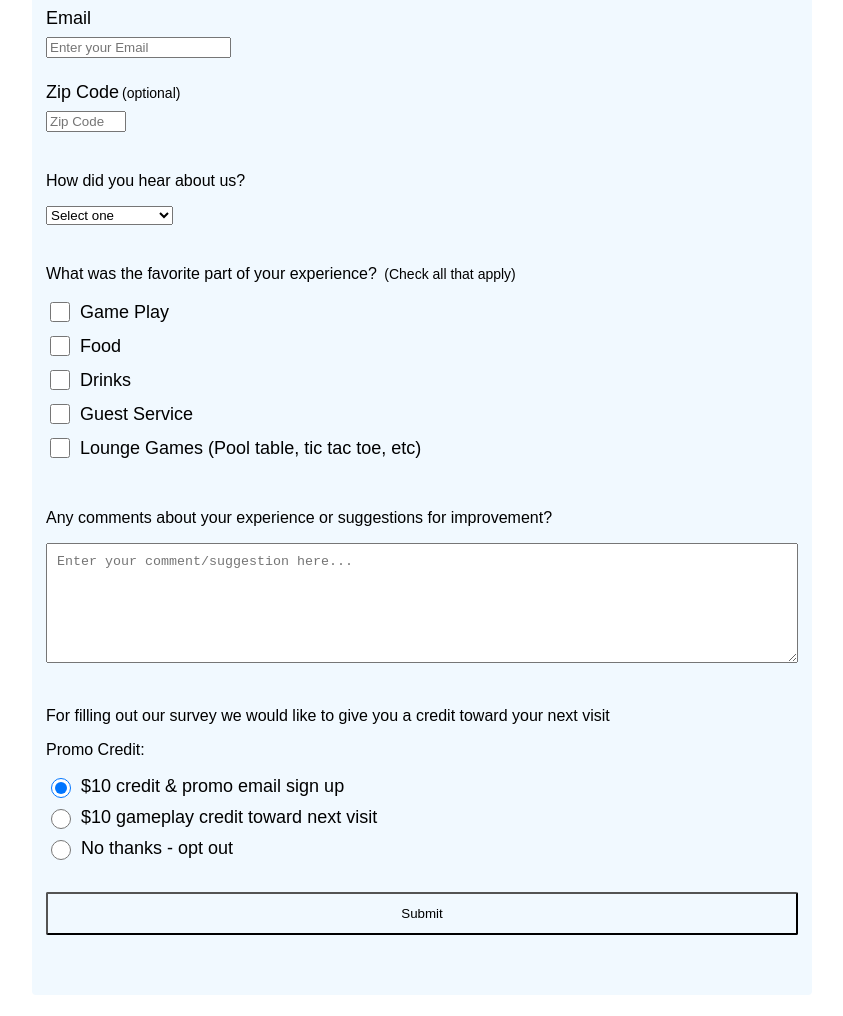
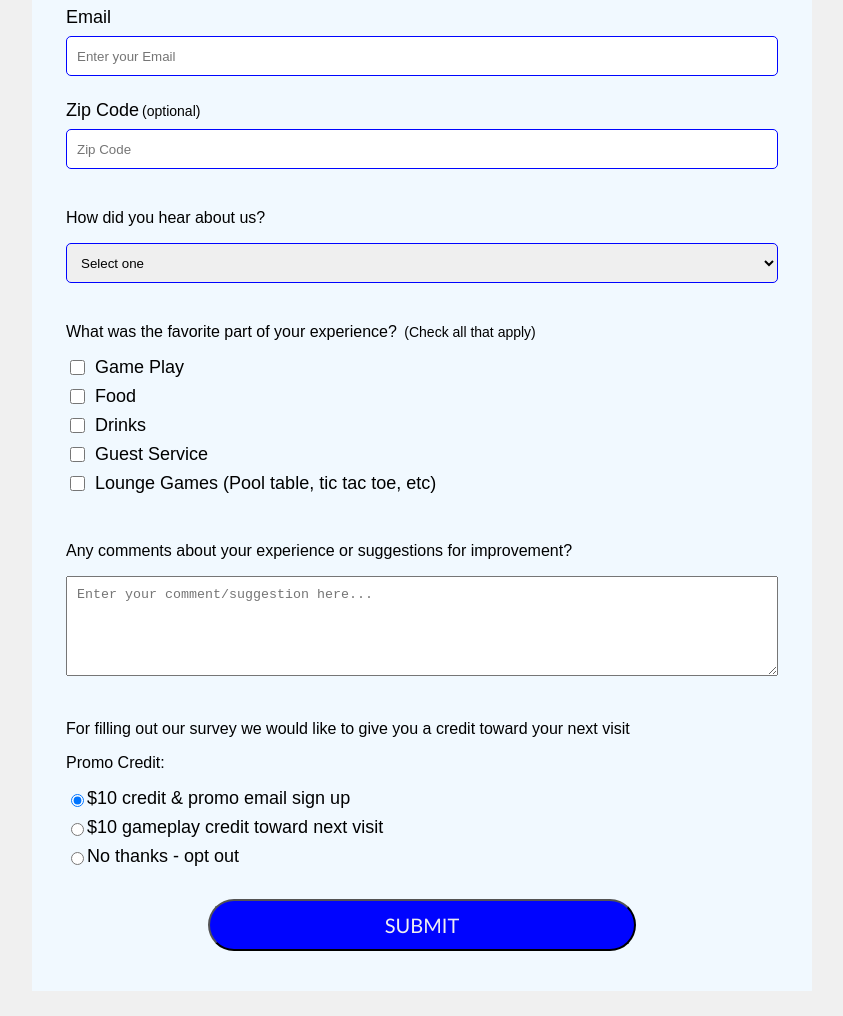
Before and after one commit to ChadHarper811/Customer-Service-Survey, a plain HTML site: page index.html in a window 1280 px wide. Shown: the part 304-1320 px from the top of the page, without its empty margins (218-1061 px from the left). Before the commit the page ends 1299 px from the top, so only its background shows below. Drawn offline with Linux system fonts and the light colour scheme.

Commit message:
changed more styling and colors for focus and textboxes

```diff
--- a/index.html
+++ b/index.html
@@ -86,7 +86,7 @@
 
         <div class="form-section">
           <button type="submit" id="submit" class="submit-btn">
-            Submit
+            SUBMIT
           </button>
         </div>
       </form>
--- a/style.css
+++ b/style.css
@@ -1,10 +1,10 @@
 /* Root colors */
 :root {
-  --white: f0f0f0;
+  --white: #f0f0f0;
   --lightblue: rgb(241, 249, 255, 1);
   --blue: rgb(0, 4, 255, 1);
   --darkblue: rgb(5, 7, 134, 1);
-  --agua: rgb(0, 255, 255, 1);
+  --aqua: rgb(0, 255, 255, 1);
 }
 
 *, *::before, *::after {
@@ -20,7 +20,7 @@ body {
 
 .main {
   width: 100%;
-  margin: 100px auto 0 auto;
+  margin: 100px auto 25px auto;
 }
 
 @media screen and (min-width: 610px) {
@@ -65,8 +65,7 @@ margin-left: 3px;
 
 form {
   background: var(--lightblue);
-  padding: 2.5rem 0.625rem;
-  border-radius: 0.25rem;
+  padding: 20px 30px;
 }
 
 .form-section {
@@ -74,45 +73,56 @@ form {
   padding: 0.25rem;
 }
 
-.form-control {
+.form-input {
   display: block;
   width: 100%;
-  height: 2.375rem;
-  padding: 0.375rem 0.75rem;
-  color: #495057;
-  background-color: #fff;
-  background-clip: padding-box;
-  border: 1px solid #ced4da;
-  border-radius: 0.25rem;
-  transition: border-color 0.15s ease-in-out, box-shadow 0.15s ease-in-out;
+  height: 40px;
+  padding: 10px;
+  border: 1px solid var(--blue);
+  border-radius: 5px;
+    outline: 0;
 }
 
-.form-control:focus {
-  border-color: #80bdff;
-  outline: 0;
-  box-shadow: 0 0 0 0.2rem rgba(0, 123, 255, 0.25);
+.form-input:focus {
+  box-shadow: 0 0 0 2px var(--lightblue),
+  0 0 0 4px var(--aqua);
 }
 
-.input-radio,
 .input-checkbox {
 display: inline-block;
-  margin-right: 0.625rem;
-  min-height: 1.25rem;
-  min-width: 1.25rem;
+margin-right: 10px;
+min-height: 15px;
+min-width: 15px;
 }
 
 .input-textarea {
-  min-height: 120px;
+min-height: 100px;
 width: 100%;
-  padding: 0.625rem;
+padding: 10px;
+outline: 0;
 resize: vertical;
 }
 
+.input-textarea:focus {
+box-shadow: 0 0 0 2px var(--lightblue),
+0 0 0 4px var(--aqua);
+}
+
 .submit-btn {
+font-family: 'Trebuchet MS', sans-serif ;
+font-size: 20px;
 display: block;
-  width: 100%;
+width: 60%;
+margin: 0 auto 0 auto;
 padding: 0.75rem;
-  background: var(--color-green);
-  border-radius: 2px;
+color: var(--white);
+background: var(--blue);
+border-radius: 50px;
 cursor: pointer;
+transition-duration: .3s;
 }
+
+.submit-btn:hover {
+background-color: var(--darkblue);
+color: var(--aqua);
+}
```
Lines whose indentation alone changed are shown as unchanged.
